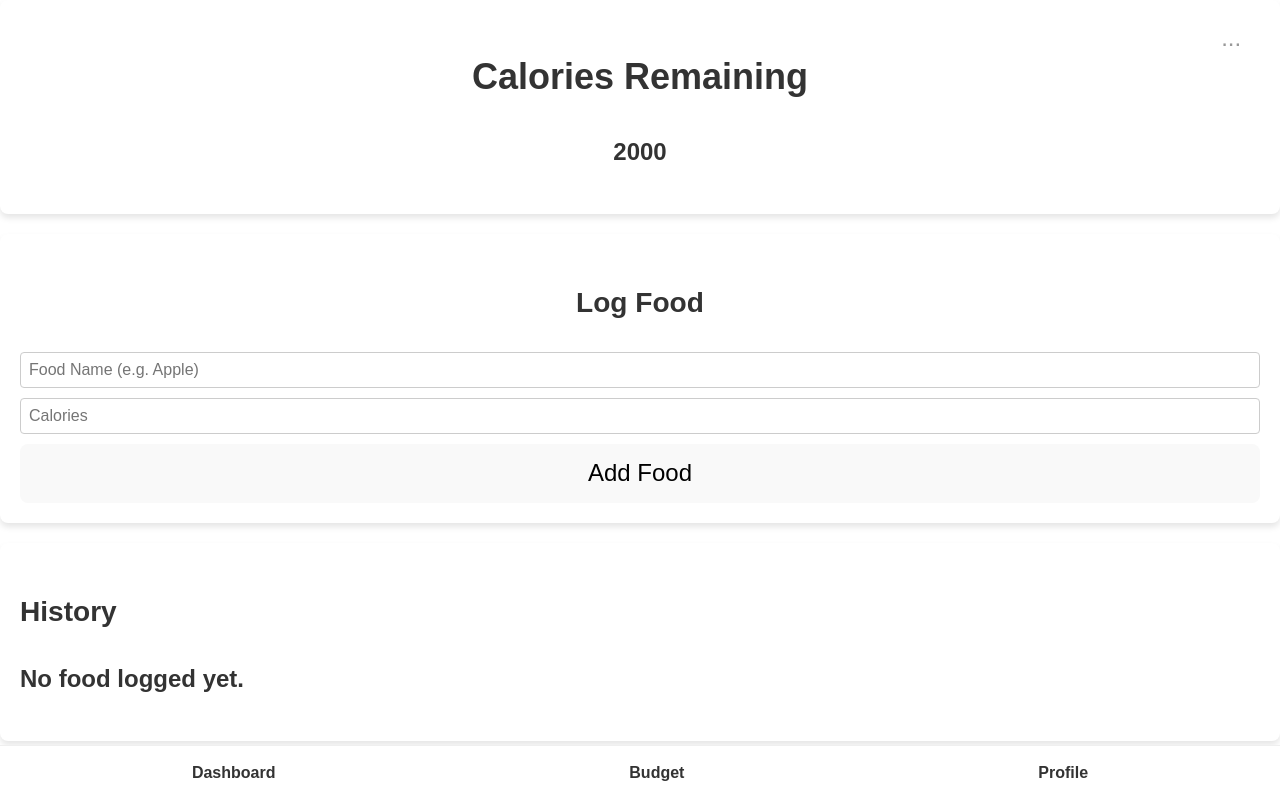
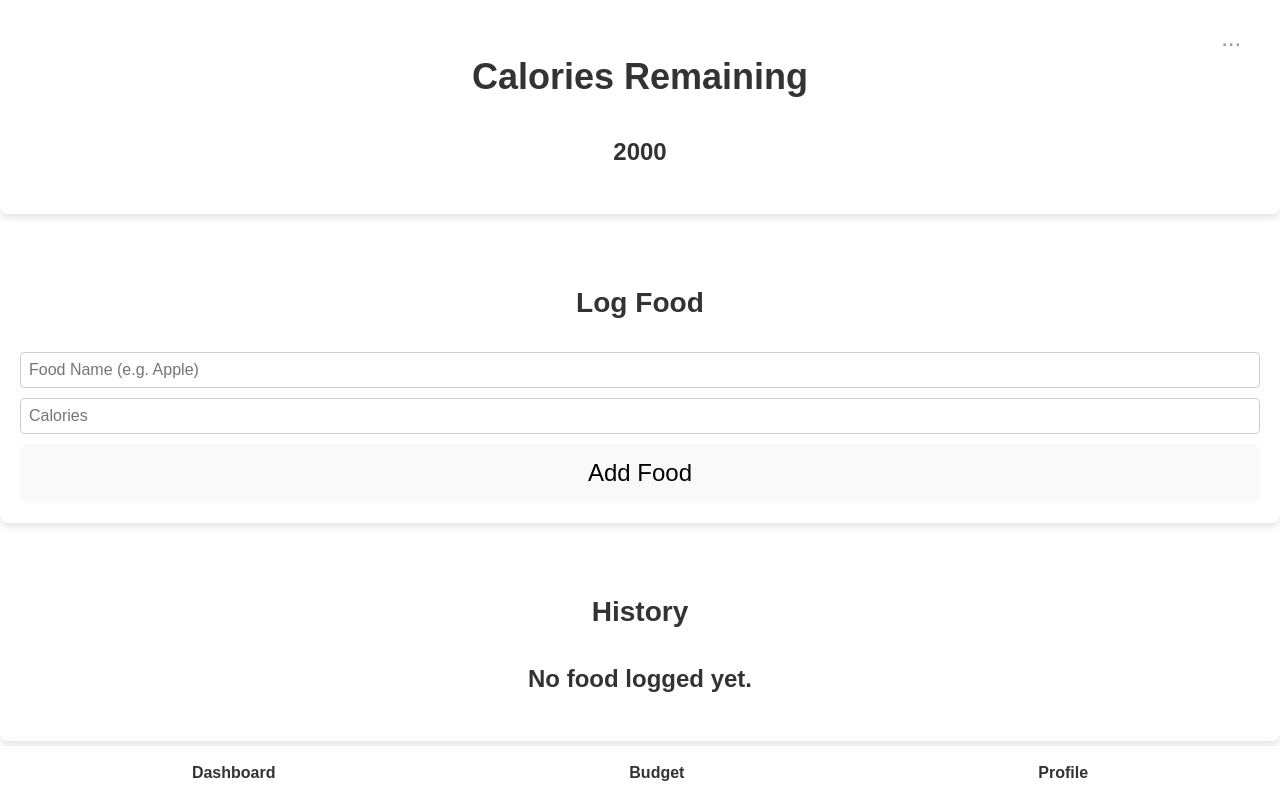
Before and after one commit to Tringuyen2007/Budget-Bites, a React (Vite) app: page / in a window 1280 px wide. Built offline with nearby package versions, Linux system fonts and the light colour scheme.

Commit message:
centered texts

```diff
--- a/src/GlobalStyle.css
+++ b/src/GlobalStyle.css
@@ -134,6 +134,7 @@ button:focus-visible {
   }
 }
 
+/* top navigation bar */
 .navbar {
   background-color: #ffffff;
   padding: 20px;
--- a/src/components/AddFood.jsx
+++ b/src/components/AddFood.jsx
@@ -14,7 +14,7 @@ function AddFood({ addFoodItem }) {
 
     return (
         <div className="card mt-20">
-            <h3 className="text-center">Log Food</h3>
+            <h3 style={{ textAlign: 'center' }}>Log Food</h3>
             <div className="form-column">
                 <input
                     type="text"
--- a/src/pages/Dashboard.jsx
+++ b/src/pages/Dashboard.jsx
@@ -19,8 +19,8 @@ function Dashboard() {
       <AddFood addFoodItem={addFoodItem} />
 
       <div className="card" style={{ marginTop: '20px' }}>
-        <h3>History</h3>
-        {foodLog.length === 0 ? <p>No food logged yet.</p> : (
+        <h3 style={{ textAlign: 'center' }}>History</h3>
+        {foodLog.length === 0 ? <p style={{ textAlign: 'center' }}>No food logged yet.</p> : (
           <ul style={{ listStyle: 'none', padding: 0 }}>
             {foodLog.map((item, index) => (
               <li key={index} style={{ borderBottom: '1px solid #eee', padding: '10px 0', display: 'flex', justifyContent: 'space-between' }}>
```
